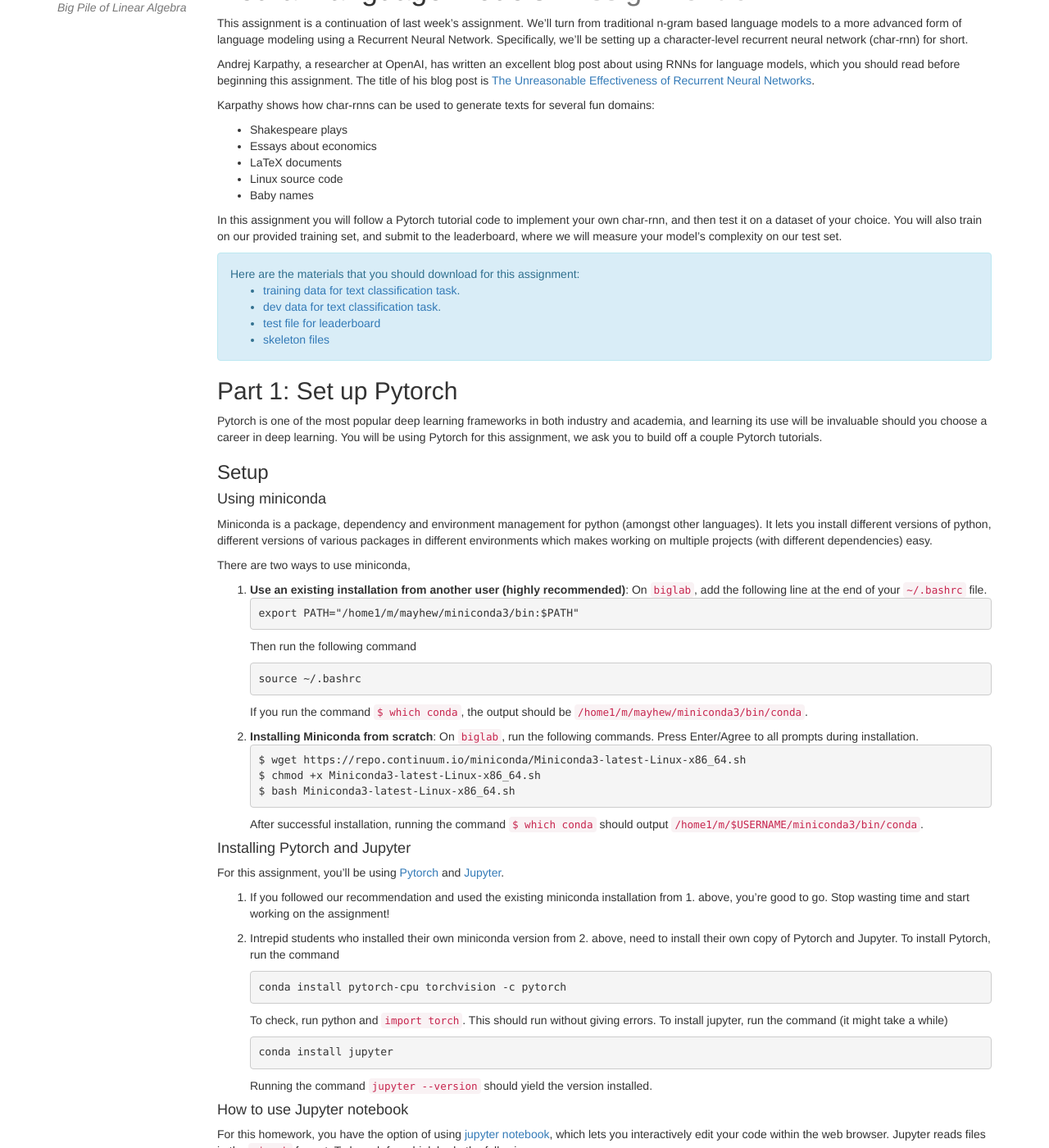
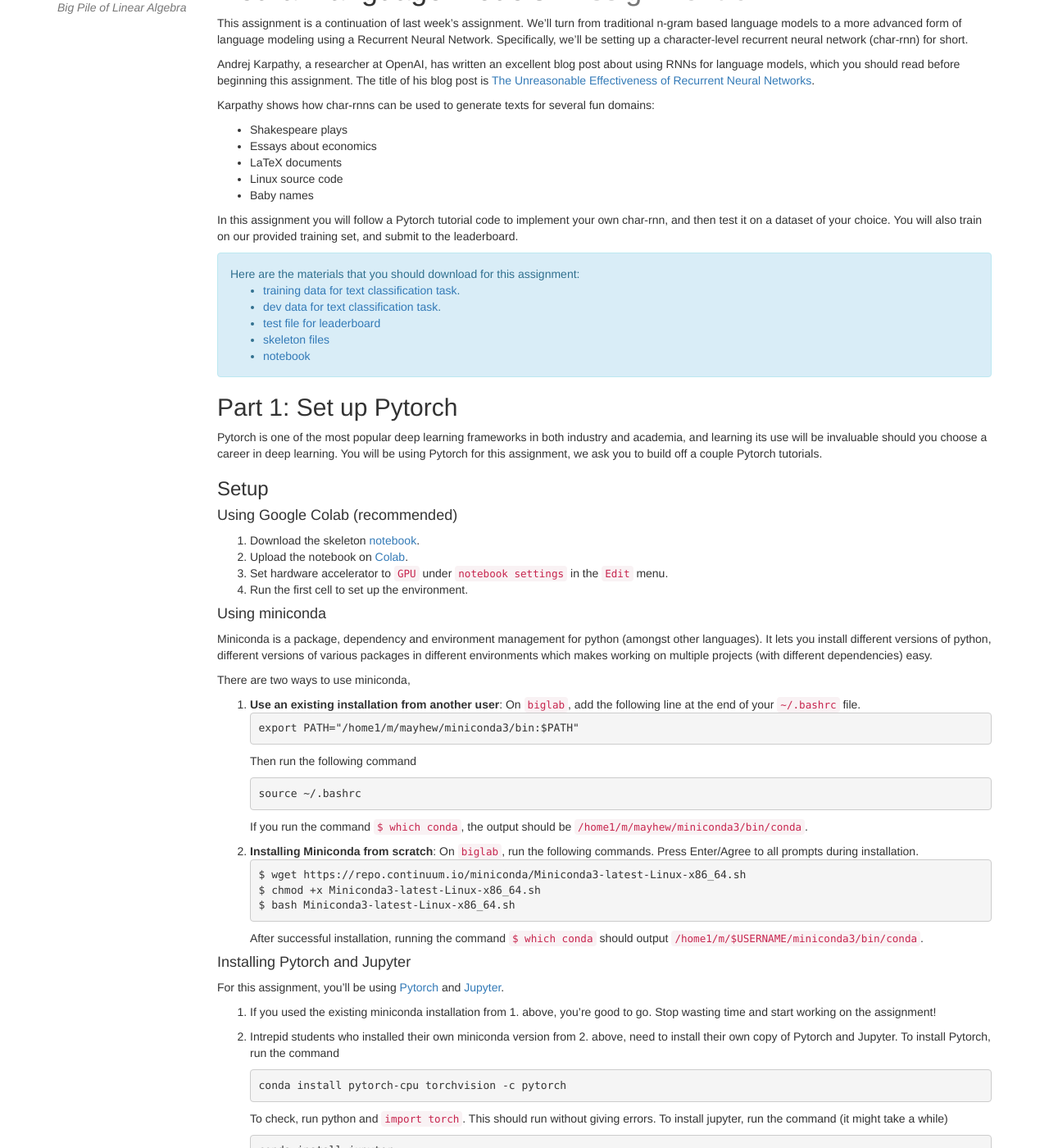
Before and after one commit to computational-linguistics-class/computational-linguistics-class.github.io, a Jekyll site: the page built from assignment6.md, in a window 1280 px wide and 1400 px high, scrolled down 267 px. Shown: the whole window at 82% size. Built offline with Jekyll 4.4.1, drawn with Linux system fonts in a browser that asks for light colours; nearby versions of some CDN libraries; a script that is not in the unit is left out; some of the changed text lies outside the part shown.

Commit message:
HW6 colab instructions

````diff
--- a/assignment6.md
+++ b/assignment6.md
@@ -60,7 +60,7 @@ Karpathy shows how char-rnns can be used to generate texts for several fun domai
 * Linux source code
 * Baby names
 
-In this assignment you will follow a Pytorch tutorial code to implement your own char-rnn, and then test it on a dataset of your choice. You will also train on our provided training set, and submit to the leaderboard, where we will measure your model's complexity on our test set.
+In this assignment you will follow a Pytorch tutorial code to implement your own char-rnn, and then test it on a dataset of your choice. You will also train on our provided training set, and submit to the leaderboard.
 
 <div class="alert alert-info" markdown="1">
 Here are the materials that you should download for this assignment:
@@ -68,6 +68,7 @@ Here are the materials that you should download for this assignment:
 * [dev data for text classification task](downloads/hw6/cities_val.zip).
 * [test file for leaderboard](downloads/hw6/cities_test.txt)
 * [skeleton files](downloads/hw6/skeleton.zip)
+* [notebook](downloads/hw6/hw6_skeleton.ipynb)
 </div>
 
 
@@ -77,13 +78,18 @@ Pytorch is one of the most popular deep learning frameworks in both industry and
 You will be using Pytorch for this assignment, we ask you to build off a couple Pytorch tutorials.
 
 ### Setup
+#### Using Google Colab (recommended)
+1. Download the skeleton [notebook](downloads/hw6/hw6_skeleton.ipynb).
+2. Upload the notebook on [Colab](https://colab.research.google.com/notebooks/welcome.ipynb).
+3. Set hardware accelerator to ```GPU``` under ```notebook settings``` in the ```Edit``` menu.
+4. Run the first cell to  set up  the environment.
 
 #### Using miniconda
 Miniconda is a package, dependency and environment management for python (amongst other languages). It lets you install different versions of python, different versions of various packages in different environments which makes working on multiple projects (with different dependencies) easy.
 
 There are two ways to use miniconda,
 
-1. **Use an existing installation from another user (highly recommended)**: On ```biglab```, add the following line at the end of your ```~/.bashrc``` file.
+1. **Use an existing installation from another user**: On ```biglab```, add the following line at the end of your ```~/.bashrc``` file.
 ```
 export PATH="/home1/m/mayhew/miniconda3/bin:$PATH"
 ```
@@ -105,7 +111,7 @@
 
 For this assignment, you'll be using [Pytorch](http://pytorch.org/) and [Jupyter](http://jupyter.org/).
 
-1. If you followed our recommendation and used the existing miniconda installation from 1. above, you're good to go. Stop wasting time and start working on the assignment!
+1. If you used the existing miniconda installation from 1. above, you're good to go. Stop wasting time and start working on the assignment!
 
 2. Intrepid students who installed their own miniconda version from 2. above, need to install their own copy of Pytorch and Jupyter.
 To install Pytorch, run the command
@@ -195,8 +201,8 @@ Include a sample of the text generated by your model, and give a qualitative dis
 <div class="alert alert-warning" markdown="1">
 Here are the deliverables that you will need to submit:
 * writeup.pdf
-* model_classification - Your trained PyTorch model for classification. Please put it in the same path as your code.
-* code[main_classify.py, main_generate.py, models.py, model_classify, model_generate, README.txt] - It should be written in Python 3. README should include instructions to generate sentences.
+* Saved models[model_classify, model_generate] - Your trained PyTorch models. Please put it in the same path as your code.
+* code[main_classify.py, main_generate.py, models.py, README.txt] - It should be written in Python 3. README should include instructions to generate sentences.
 * `labels.txt` predictions for leaderboard.
 </div>
 
@@ -231,9 +237,11 @@ jupyter nbconvert --to script notebook.ipynb
 The TA's model, which passed all the testcases, had the following configuration:
 * Optimizer: `torch.optim.SGD(model.parameters(), lr=0.005)`
 * Criterion: `nn.NLLLoss()`
-* Epochs: 170k
+* Epochs: 250k
 * RNN layers: 1 LSTM cell followed by softmax
 
+#### How do I speed up training?
+Send the model and the input, output tensors to the GPU using ```.to(device)```. Refer the [PyTorch docs](https://pytorch.org/docs/stable/notes/cuda.html) for further information.
 
 ## Recommended readings
 <table>
````
Also changed, not shown: other parts of assignment6.md (+3 -3 lines), 3 other files.
